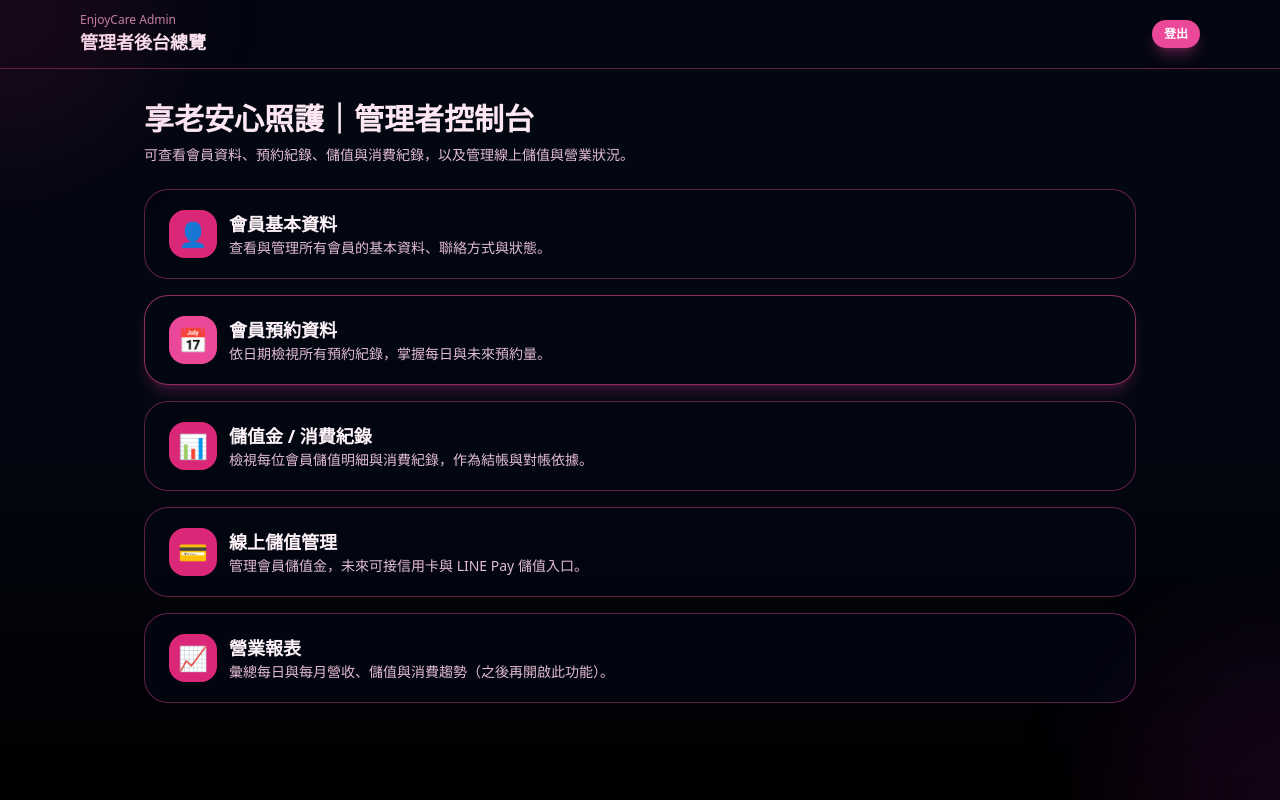
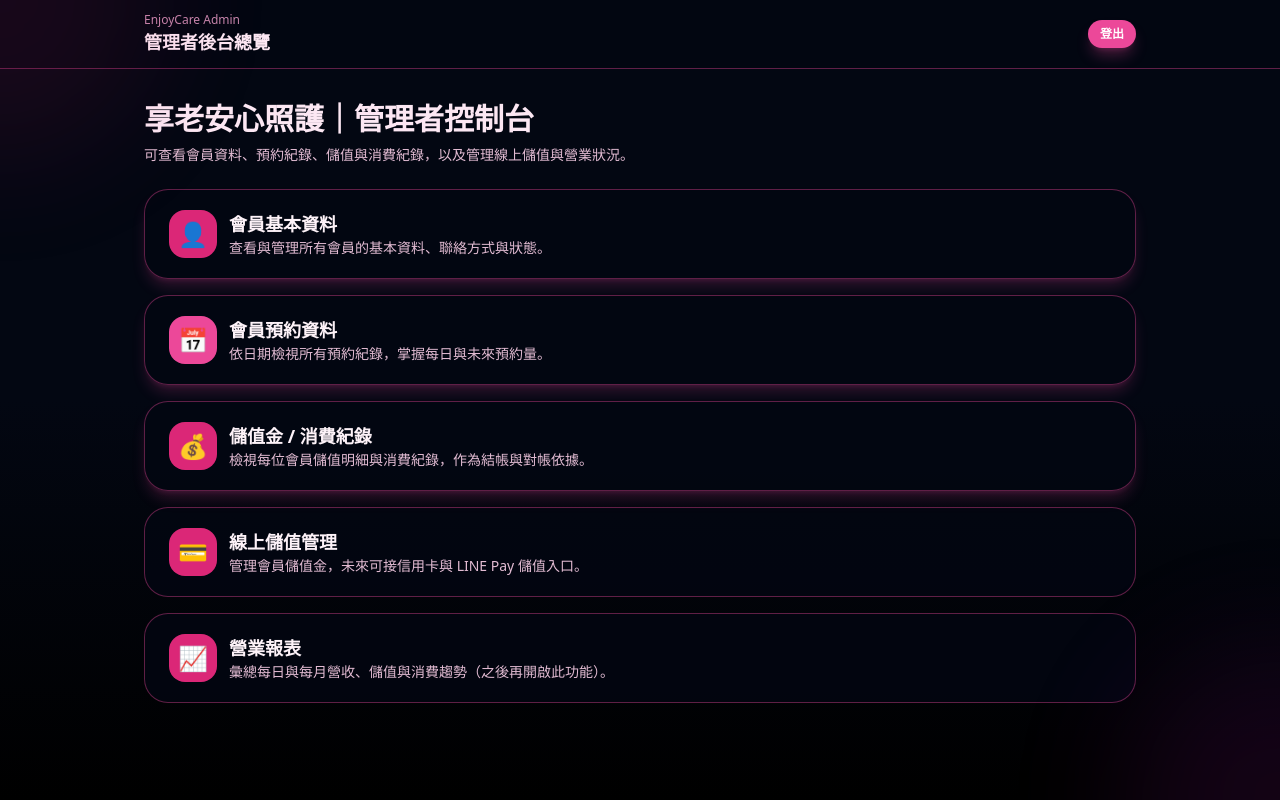
Before and after one commit to CH-laundry/elderly-care-system, a Next.js app: page /admin/dashboard in a window 1280 px wide. Built offline with nearby package versions, Linux system fonts and the light colour scheme; sample sign-in values are in the browser's storage.

Commit message:
Update dashboard.js

```diff
--- a/pages/admin/dashboard.js
+++ b/pages/admin/dashboard.js
@@ -1,23 +1,23 @@
 // pages/admin/dashboard.js
-import { useEffect } from "react";
-import { useRouter } from "next/router";
+import { useEffect } from 'react';
+import { useRouter } from 'next/router';
 
 export default function AdminDashboard() {
   const router = useRouter();
 
   useEffect(() => {
-    if (typeof window === "undefined") return;
-    const loggedIn = window.localStorage.getItem("adminLoggedIn");
+    if (typeof window === 'undefined') return;
+    const loggedIn = window.localStorage.getItem('adminLoggedIn');
     if (!loggedIn) {
-      router.replace("/admin/login");
+      router.replace('/admin/login');
     }
   }, [router]);
 
   return (
     <div className="min-h-screen bg-gradient-to-b from-gray-950 via-gray-950 to-black text-white flex flex-col">
-      {/* 上方列 */}
+      {/* 上方標題列 */}
       <header className="w-full border-b border-pink-500/40 bg-gray-950/80 backdrop-blur">
-        <div className="max-w-6xl mx-auto flex items-center justify-between px-4 py-3">
+        <div className="max-w-5xl mx-auto flex items-center justify-between px-4 py-3">
           <div className="flex flex-col">
             <span className="text-xs text-pink-300/80">EnjoyCare Admin</span>
             <span className="text-lg font-bold text-pink-100">
@@ -25,11 +25,12 @@ export default function AdminDashboard() {
             </span>
           </div>
           <button
+            type="button"
             onClick={() => {
-              if (typeof window !== "undefined") {
-                window.localStorage.removeItem("adminLoggedIn");
+              if (typeof window !== 'undefined') {
+                window.localStorage.removeItem('adminLoggedIn');
               }
-              router.replace("/admin/login");
+              router.replace('/admin/login');
             }}
             className="px-3 py-1.5 rounded-full text-xs font-semibold bg-pink-500 text-white hover:bg-pink-400 shadow-lg shadow-pink-500/30"
           >
@@ -51,8 +52,12 @@ export default function AdminDashboard() {
           </section>
 
           <section className="space-y-4">
-            {/* 1. 會員基本資料（保留卡片，不導頁） */}
-            <div className="rounded-3xl bg-gray-950/80 border border-pink-500/40 px-4 py-4 md:px-6 md:py-5">
+            {/* 1. 會員基本資料 → /admin/members */}
+            <button
+              type="button"
+              onClick={() => router.push('/admin/members')}
+              className="w-full text-left rounded-3xl bg-gray-950/80 border border-pink-500/40 px-4 py-4 md:px-6 md:py-5 hover:border-pink-300/80 transition shadow-lg shadow-pink-500/20"
+            >
               <div className="flex items-center gap-3">
                 <div className="w-10 h-10 md:w-12 md:h-12 rounded-2xl bg-pink-600 flex items-center justify-center text-2xl">
                   👤
@@ -66,13 +71,13 @@ export default function AdminDashboard() {
                   </div>
                 </div>
               </div>
-            </div>
+            </button>
 
             {/* 2. 會員預約資料 → /admin/bookings */}
             <button
               type="button"
-              onClick={() => router.push("/admin/bookings")}
-              className="w-full text-left rounded-3xl bg-gray-950/80 border border-pink-500/60 px-4 py-4 md:px-6 md:py-5 hover:bg-gray-900/80 hover:border-pink-300/80 transition shadow-lg shadow-pink-500/20"
+              onClick={() => router.push('/admin/bookings')}
+              className="w-full text-left rounded-3xl bg-gray-950/80 border border-pink-500/40 px-4 py-4 md:px-6 md:py-5 hover:border-pink-300/80 transition shadow-lg shadow-pink-500/20"
             >
               <div className="flex items-center gap-3">
                 <div className="w-10 h-10 md:w-12 md:h-12 rounded-2xl bg-pink-500 flex items-center justify-center text-2xl">
@@ -89,11 +94,15 @@ export default function AdminDashboard() {
               </div>
             </button>
 
-            {/* 3. 儲值金 / 消費紀錄（先純展示） */}
-            <div className="rounded-3xl bg-gray-950/80 border border-pink-500/40 px-4 py-4 md:px-6 md:py-5">
+            {/* 3. 儲值金 / 消費紀錄 → /admin/transactions */}
+            <button
+              type="button"
+              onClick={() => router.push('/admin/transactions')}
+              className="w-full text-left rounded-3xl bg-gray-950/80 border border-pink-500/40 px-4 py-4 md:px-6 md:py-5 hover:border-pink-300/80 transition shadow-lg shadow-pink-500/20"
+            >
               <div className="flex items-center gap-3">
                 <div className="w-10 h-10 md:w-12 md:h-12 rounded-2xl bg-pink-600 flex items-center justify-center text-2xl">
-                  📊
+                  💰
                 </div>
                 <div className="flex-1">
                   <div className="text-base md:text-lg font-semibold text-pink-50">
@@ -104,7 +113,7 @@ export default function AdminDashboard() {
                   </div>
                 </div>
               </div>
-            </div>
+            </button>
 
             {/* 4. 線上儲值管理（未來串金流） */}
             <div className="rounded-3xl bg-gray-950/80 border border-pink-500/40 px-4 py-4 md:px-6 md:py-5">
```
